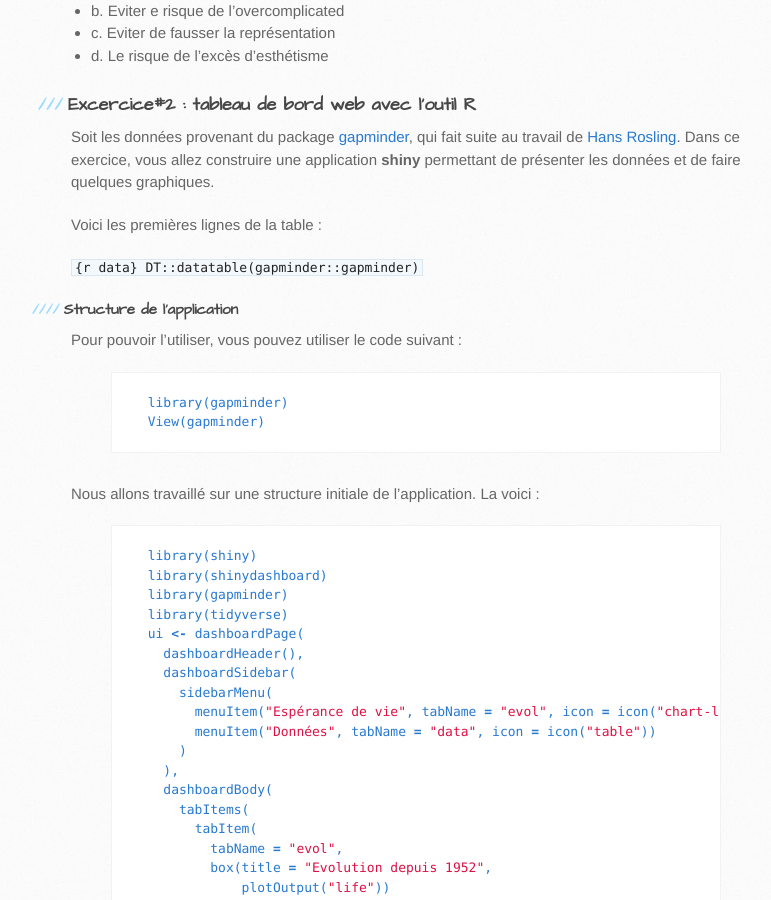
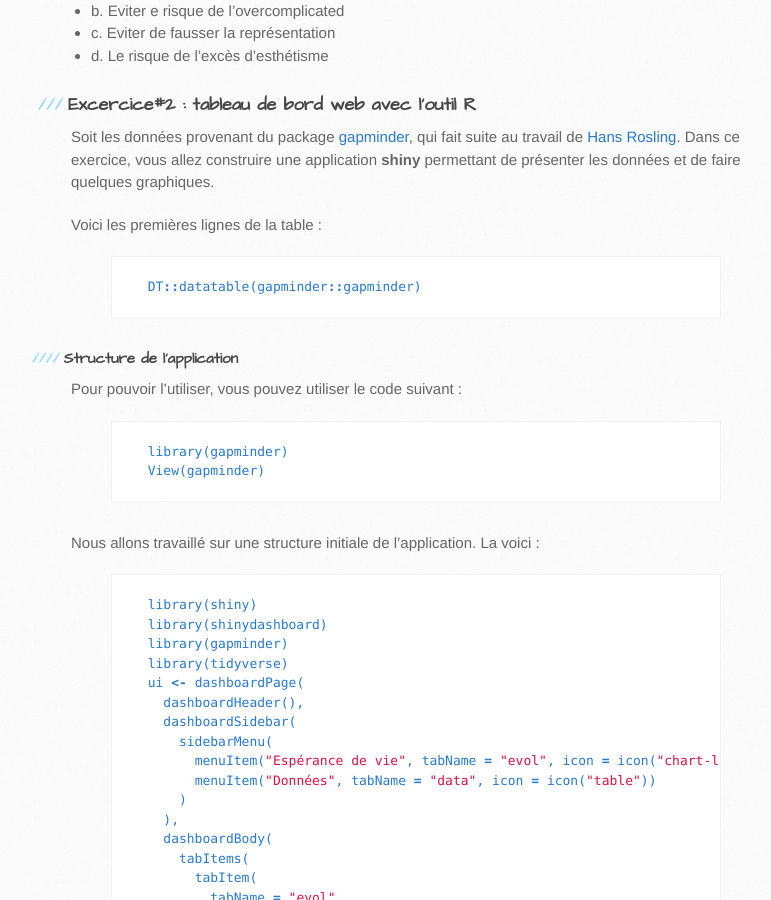
Before and after one commit to armelsoubeiga/Cours, a Jekyll site: the page built from dataviz/_posts/2022-10-29-session-visualisation-des-donnees.md, in a window 1280 px wide and 900 px high, scrolled down 1842 px. Shown: the whole window, without its empty margins (99-870 px from the left). Built offline with Jekyll 4.4.1, drawn with Linux system fonts in a browser that asks for light colours.

Commit message:
Add files via upload

````diff
--- a/dataviz/_posts/2022-10-29-session-visualisation-des-donnees.md
+++ b/dataviz/_posts/2022-10-29-session-visualisation-des-donnees.md
@@ -68,9 +68,10 @@ Soit les données provenant du package [gapminder](https://github.com/jennybc/ga
 
 Voici les premières lignes de la table :
 
-```{r data}
-DT::datatable(gapminder::gapminder)
-```
+{% highlight R %}
+  DT::datatable(gapminder::gapminder)
+{% endhighlight %}
+
 
 #### Structure de l'application
 
@@ -150,6 +151,4 @@ Vous devez envoyer à l'adresse mail suivante :
 - votre code du tableau de bord (en 1 fichier)
 - un document word contenant vos réponses du QCM de l'exercice 1
 
-
-
     armel.soubeiga@yahoo.fr
````
